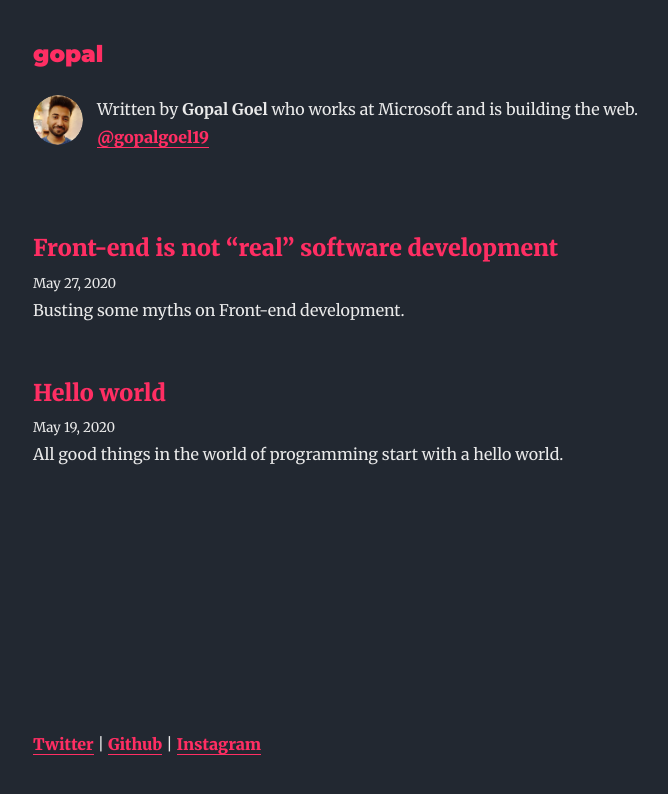
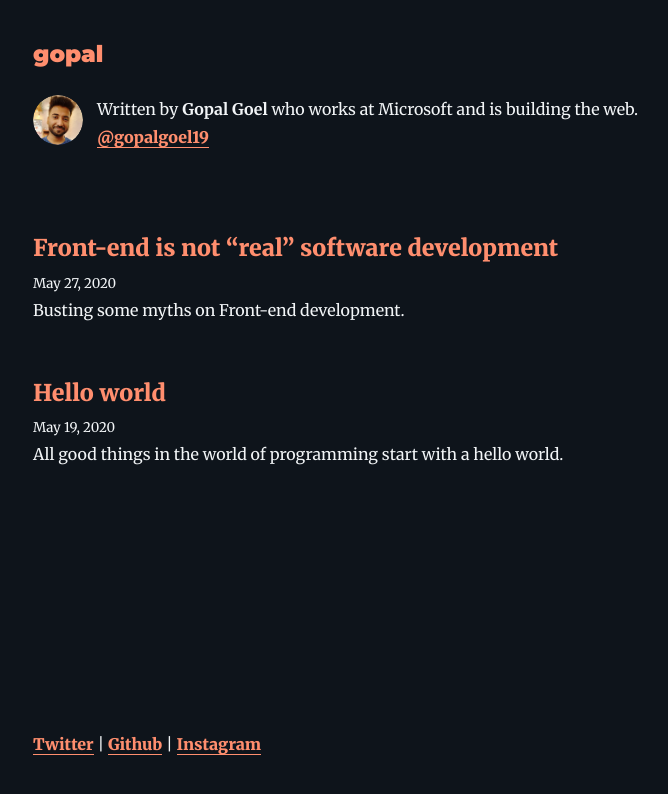
Before and after one commit to gopalgoel19/gopalgoel, a Gatsby site: page /blog in a window 1280 px wide. Shown: the whole page, without its empty margins (292-960 px from the left). Built offline with nearby package versions, Linux system fonts and the light colour scheme; Gatsby itself is replaced by a stand-in of ours; some packages are replaced by stand-ins of ours.

Commit message:
Update theme colors

```diff
--- a/src/components/themeContext.js
+++ b/src/components/themeContext.js
@@ -1,9 +1,8 @@
 import * as React from "react";
-import { light } from "../themes/light";
+import { darkTheme } from "../themes/dark";
 
-export const Context = React.createContext(light);
+export const Context = React.createContext(darkTheme);
 
 export const ThemeContext = props => {
-  console.log(light);
-  return <Context.Provider value={light}>{props.children}</Context.Provider>;
+  return <Context.Provider value={darkTheme}>{props.children}</Context.Provider>;
 };
--- /dev/null
+++ b/src/themes/dark.js
@@ -0,0 +1,5 @@
+export const darkTheme = {
+  primary: "#ff8e6e",
+  secondary: "#f2f5f7",
+  background: "#0e141b",
+};
--- a/src/themes/light.js
+++ /dev/null
@@ -1,5 +0,0 @@
-export const light = {
-  primary: "#ff2e63",
-  secondary: "#eaeaea",
-  background: "#222831",
-};
--- a/src/utils/typography.js
+++ b/src/utils/typography.js
@@ -1,6 +1,6 @@
 import Typography from "typography";
 import Wordpress2016 from "typography-theme-wordpress-2016";
-import { light } from "../themes/light";
+import { darkTheme } from "../themes/dark";
 
 Wordpress2016.overrideThemeStyles = () => {
   return {
@@ -8,14 +8,14 @@ Wordpress2016.overrideThemeStyles = () => {
       boxShadow: `none`,
     },
     "*": {
-      color: light.secondary,
+      color: darkTheme.secondary,
     },
     a: {
-      color: light.primary,
+      color: darkTheme.primary,
       fontWeight: 1000,
     },
     body: {
-      backgroundColor: light.background,
+      backgroundColor: darkTheme.background,
     },
     "img.gatsby-resp-image-image": {
       boxShadow: `none !important`,
```
